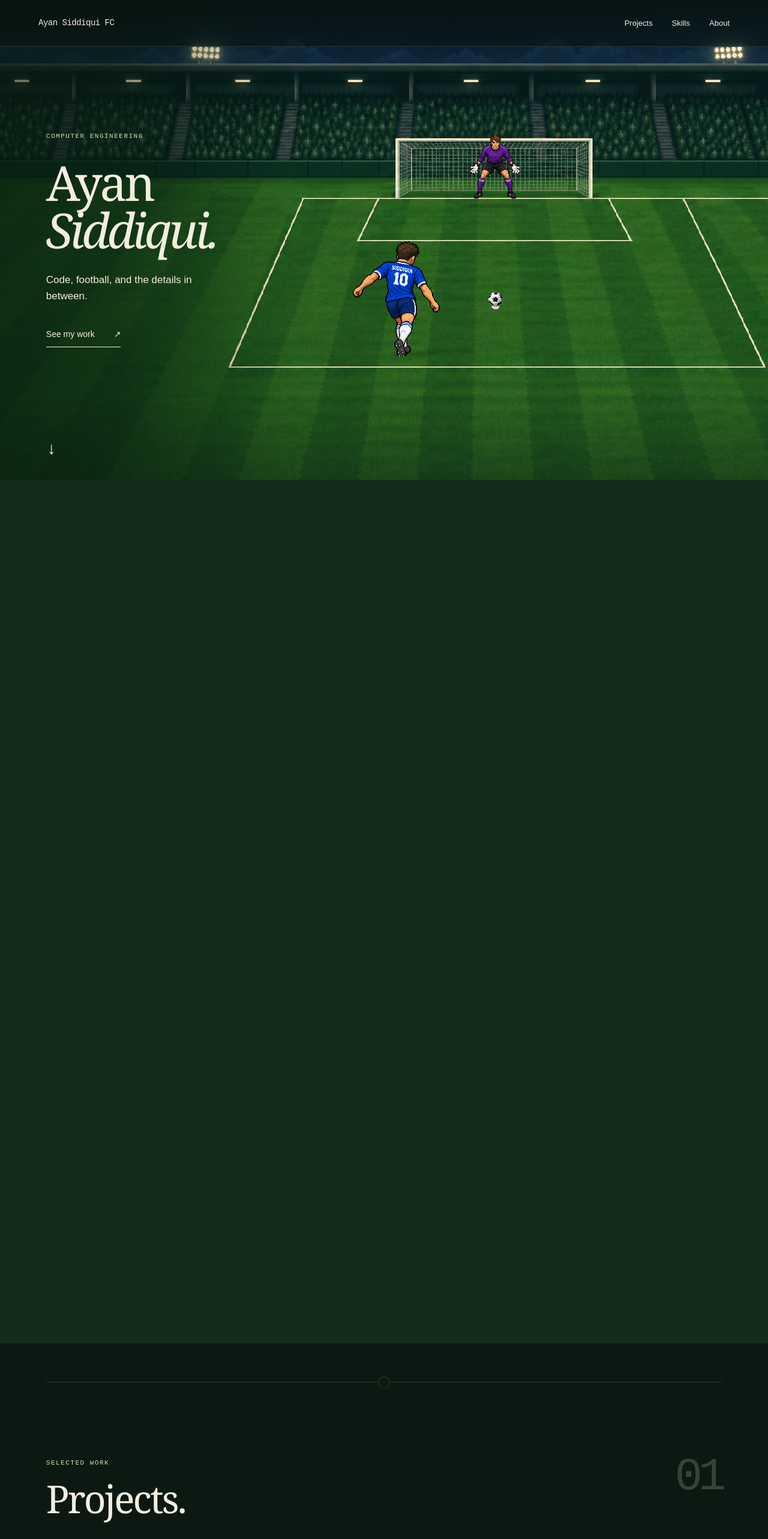
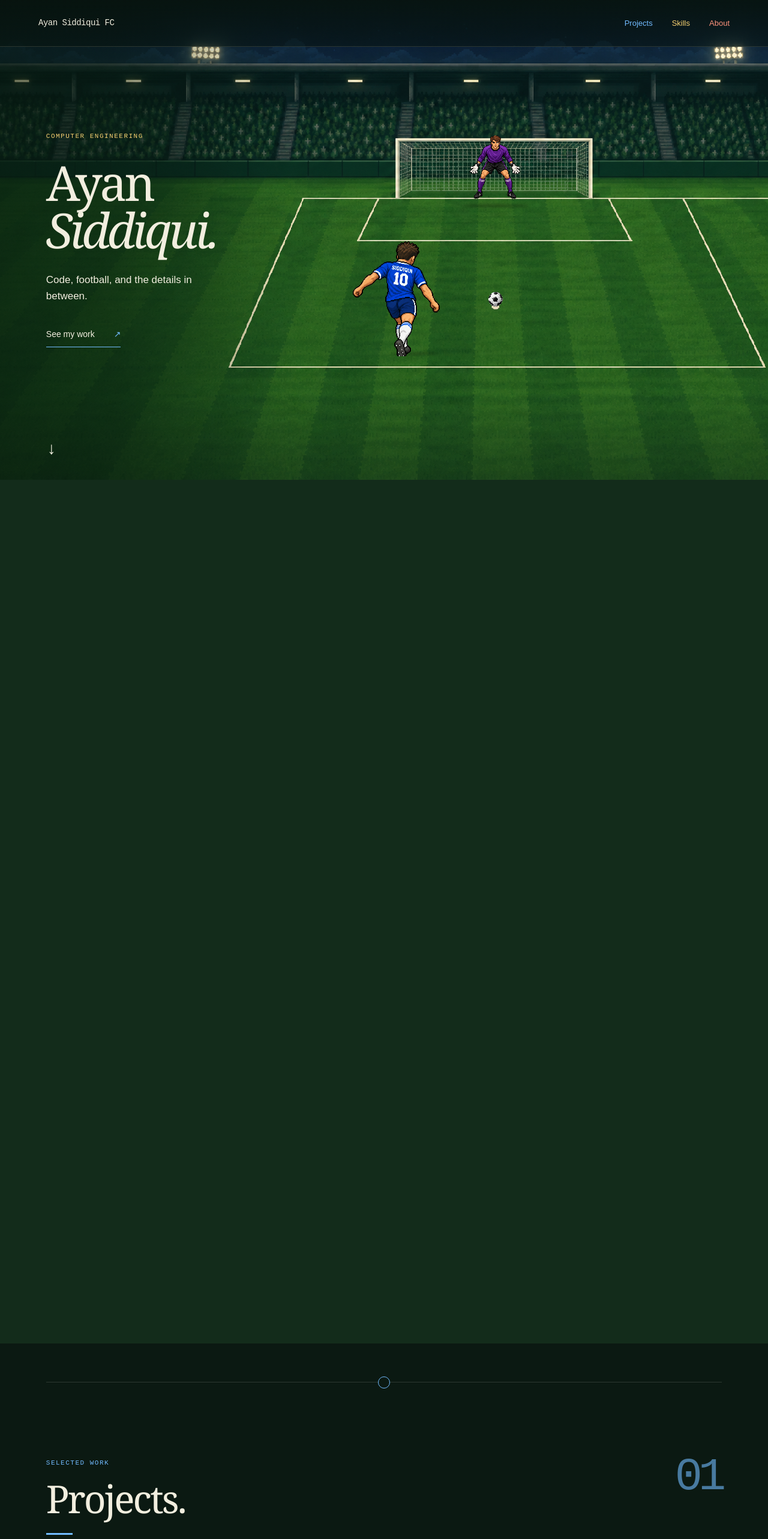
Before and after one commit to ayansiddiqui25/ayan-portfolio, a Next.js app: page / in a window 1280 px wide. Shown: the top 2566 px of the page at 60% size. Built offline with nearby package versions, Linux system fonts and the light colour scheme.

Commit message:
Add retro goal typography and colorful arcade accents

```diff
--- a/app/globals.css
+++ b/app/globals.css
@@ -1,4 +1,12 @@
 @import "tailwindcss";
+
+@font-face {
+  font-family: "Press Start 2P";
+  src: url("/fonts/PressStart2P-Regular.ttf") format("truetype");
+  font-style: normal;
+  font-weight: 400;
+  font-display: swap;
+}
 
 :root {
   --paper: #f2eedf;
@@ -6,6 +14,10 @@
   --night: #0b1912;
   --line: #f2eedf26;
   --accent: #d4dfae;
+  --arcade-blue: #72bbff;
+  --arcade-coral: #ff947d;
+  --arcade-gold: #f5cf70;
+  --font-arcade: "Press Start 2P", "Courier New", monospace;
   --font-display: Georgia, "Times New Roman", serif;
   --font-body: Arial, Helvetica, sans-serif;
   --font-label: "Courier New", monospace;
@@ -27,6 +39,10 @@ button:focus-visible, a:focus-visible, summary:focus-visible { outline: 2px soli
 .site-nav__brand { font-family: var(--font-label); font-size: 14px; letter-spacing: -.5px; }
 .site-nav__links { display: flex; gap: 32px; font-size: 13px; }
 .site-nav__links a:hover { color: var(--accent); }
+.site-nav__links a:nth-child(1) { color: var(--arcade-blue); }
+.site-nav__links a:nth-child(2) { color: var(--arcade-gold); }
+.site-nav__links a:nth-child(3) { color: var(--arcade-coral); }
+.site-nav__links a:hover { text-decoration: underline; text-underline-offset: 6px; }
 .penalty-story { position: relative; height: calc(var(--hero-height, 100svh) + 180svh); background: #132c1b; }
 .field-hero {
   position: sticky; top: var(--pin-top, 0px); min-height: max(700px, 100svh);
@@ -36,11 +52,12 @@ button:focus-visible, a:focus-visible, summary:focus-visible { outline: 2px soli
 .hero-copy { position: relative; z-index: 3; margin-left: 6vw; width: 32%; padding-block: 150px; pointer-events: none; }
 .hero-copy a { pointer-events: auto; }
 .hero-copy__program, .section-index { color: var(--accent); font: 11px var(--font-label); letter-spacing: 1.5px; text-transform: uppercase; }
-.hero-copy__program { margin: 0 0 32px; }
+.hero-copy__program { margin: 0 0 32px; color: var(--arcade-gold); }
 .hero-copy h1 { margin: 0; font: 400 clamp(64px, 6.3vw, 118px)/.98 var(--font-display); letter-spacing: -.055em; }
 .hero-copy h1 em { font-weight: 400; }
 .hero-copy__intro { max-width: 290px; margin: 30px 0; color: var(--paper); font-size: 17px; line-height: 1.6; }
-.hero-work-link { display: inline-flex; gap: 32px; padding: 10px 0; border-bottom: 1px solid var(--paper); font-size: 14px; }
+.hero-work-link { display: inline-flex; gap: 32px; padding: 10px 0; border-bottom: 1px solid var(--arcade-blue); font-size: 14px; }
+.hero-work-link span { color: var(--arcade-blue); }
 .down-arrow { position: absolute; z-index: 5; left: 5vw; bottom: 30px; display: grid; place-items: center; width: 44px; height: 44px; font-size: 28px; }
 .penalty-stage { position: absolute; inset: 0; overflow: hidden; }
 .penalty-world {
@@ -61,14 +78,20 @@ button:focus-visible, a:focus-visible, summary:focus-visible { outline: 2px soli
   image-rendering: pixelated; transform: translateY(var(--net-shift));
 }
 .penalty-goal-caption {
-  position: absolute; z-index: 5; left: 71.55%; top: 21%;
+  position: absolute; z-index: 5; left: 71.55%; top: 19.5%;
   text-align: center; color: var(--paper); pointer-events: none;
   opacity: var(--goal-opacity); transform: translate(-50%, var(--goal-lift));
-  font: italic 400 clamp(18px, 2.1cqw, 42px)/1 var(--font-display);
+  white-space: nowrap;
+  font: 400 clamp(20px, 2.2cqw, 44px)/1.3 var(--font-arcade);
+  color: #fffdf2;
+  text-shadow: -2px 0 #09172b, 2px 0 #09172b, 0 -2px #09172b,
+    0 2px #2e71c9, 2px 4px #2e71c9, 4px 6px #09172b;
 }
 .penalty-goal-caption span {
-  display: block; margin-top: .65em; padding-top: .65em; border-top: 1px solid #f2eedf66;
-  font: 400 clamp(7px, .55cqw, 11px)/1.4 var(--font-label); letter-spacing: .12em; text-transform: uppercase;
+  display: block; margin-top: 1.1em; padding-top: .8em;
+  border-top: 2px solid var(--arcade-blue); color: var(--arcade-gold);
+  text-shadow: 1px 2px #09172b;
+  font: 400 clamp(6px, .45cqw, 9px)/1.6 var(--font-arcade); letter-spacing: .03em; text-transform: uppercase;
 }
 .penalty-player {
   position: absolute; z-index: 3; left: var(--player-x); top: var(--player-y);
@@ -106,6 +129,12 @@ button:focus-visible, a:focus-visible, summary:focus-visible { outline: 2px soli
   border: 1px solid var(--line); border-radius: 50%; background: var(--night); content: "";
 }
 .projects-section { margin-top: 64px; }
+.projects-section { --section-color: var(--arcade-blue); }
+.skills-section { --section-color: var(--arcade-gold); }
+.about-section { --section-color: var(--arcade-coral); }
+.portfolio-section::before { border-color: var(--section-color); }
+.portfolio-section .section-index { color: var(--section-color); }
+.portfolio-section .section-shirt-number { color: var(--section-color); opacity: .6; }
 .section-index { margin: 0 0 20px; }
 .section-heading { position: relative; margin-bottom: clamp(48px, 6vw, 80px); padding-right: 90px; }
 .section-shirt-number {
@@ -113,11 +142,12 @@ button:focus-visible, a:focus-visible, summary:focus-visible { outline: 2px soli
   font: 400 clamp(64px, 6vw, 96px)/1 var(--font-label); letter-spacing: -.09em;
 }
 .section-heading h2 { margin: 0; font: 400 clamp(44px, 5vw, 76px)/1.05 var(--font-display); letter-spacing: -.045em; }
+.section-heading h2::after { content: ""; display: block; margin-top: 24px; width: 44px; height: 3px; background: var(--section-color); }
 .project-list { border-top: 1px solid var(--line); }
 .project-row summary { display: grid; grid-template-columns: 60px 1fr auto 30px; gap: 20px; align-items: center; padding: 32px 0; cursor: pointer; list-style: none; }
 .project-row summary::-webkit-details-marker { display: none; }
 .project-row__number, .project-row__type { font: 11px var(--font-label); color: var(--muted); }
-.project-row__number { font-size: 22px; letter-spacing: -.06em; color: var(--accent); }
+.project-row__number { font-size: 22px; letter-spacing: -.06em; color: var(--arcade-blue); }
 .project-row__title { font: 400 clamp(24px, 3vw, 42px) var(--font-display); }
 .project-row__toggle { font-size: 24px; text-align: center; }
 .project-row[open] .project-row__toggle { transform: rotate(45deg); }
@@ -129,6 +159,9 @@ button:focus-visible, a:focus-visible, summary:focus-visible { outline: 2px soli
 .project-row__details dd { margin: 0; font-size: 13px; }
 .skills-grid { display: grid; grid-template-columns: repeat(3, 1fr); gap: 50px; }
 .skill-card { border-top: 1px solid var(--line); padding-top: 24px; }
+.skill-card:nth-child(1) { border-top-color: var(--arcade-blue); }
+.skill-card:nth-child(2) { border-top-color: var(--arcade-gold); }
+.skill-card:nth-child(3) { border-top-color: var(--arcade-coral); }
 .skill-card h3 { margin: 0 0 24px; font: 400 12px var(--font-label); letter-spacing: .08em; text-transform: uppercase; }
 .skill-card ul { list-style: none; margin: 0; padding: 0; color: var(--muted); }
 .skill-card li { margin-top: 12px; font-size: 14px; }
```
Also changed, not shown: public/fonts/PressStart2P-OFL.txt (added), public/fonts/PressStart2P-Regular.ttf (added).
